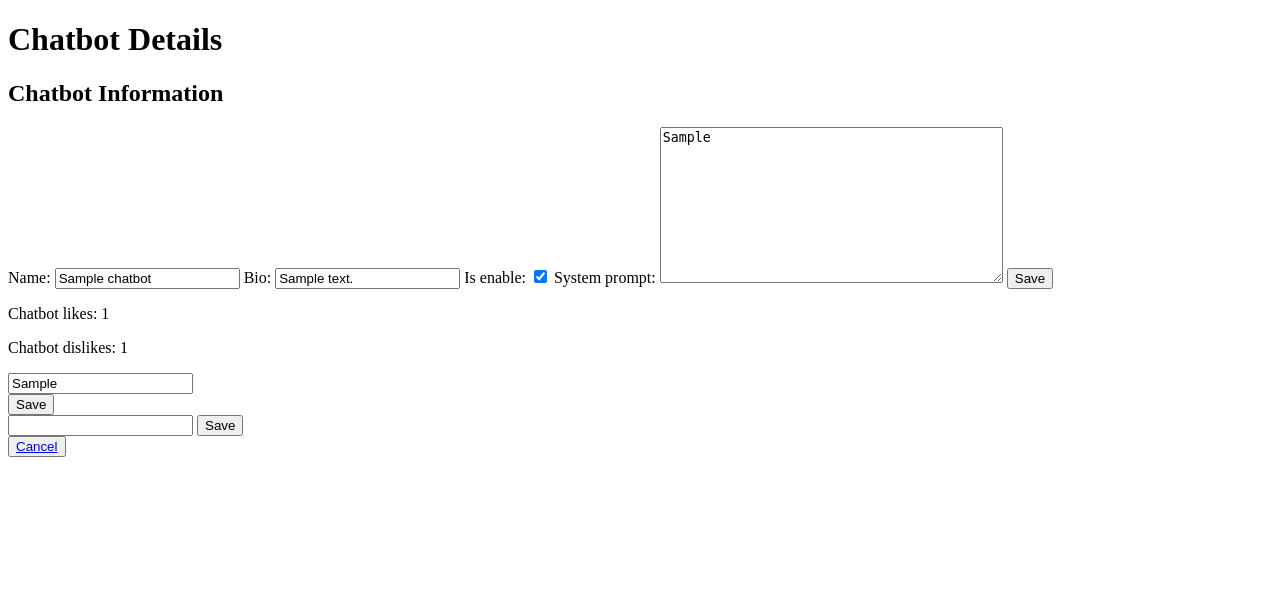
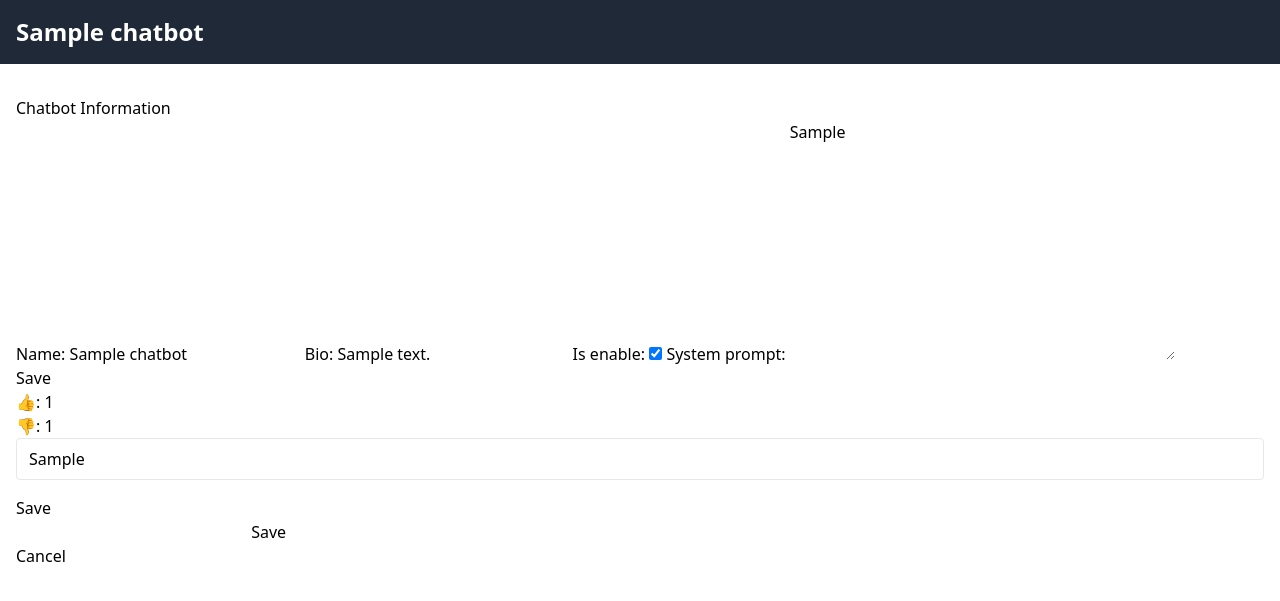
Before and after one commit to muhuchah/toit_chatbot, a Django app: page /chatbot/chatbot_detail/1/ in a window 1280 px wide. Shown: the top 601 px of the page. Run offline with Django 5.2, Linux system fonts and the light colour scheme; tables that the repository leaves empty hold one stand-in row (values such as "Sample post").

Commit message:
chatbot_detail.html updated

```diff
--- a/templates/chatbot/chatbot_detail.html
+++ b/templates/chatbot/chatbot_detail.html
@@ -2,27 +2,39 @@
 <html lang="en">
 <head>
     <meta charset="UTF-8">
-    <meta http-equiv="X-UA-Compatible" content="IE=edge">
     <meta name="viewport" content="width=device-width, initial-scale=1.0">
-    <title>Chatbot Details</title>
+    <title>Chatbot Detail</title>
+    <link href="https://cdn.jsdelivr.net/npm/tailwindcss@2.2.16/dist/tailwind.min.css" rel="stylesheet">
 </head>
 <body>
-    <h1>Chatbot Details</h1>
+    <header class="bg-gray-800 text-white p-4">
+        <div class="container mx-auto">
+            <h1 class="text-2xl font-semibold">{{chatbot.name}}</h1>
+        </div>
+    </header>
 
+    <div class="container mx-auto p-4 mt-4">
+        <div>
             <form method="post">
                 {% csrf_token %}
 
+                <div>
                     <h2>Chatbot Information</h2>
+                </div>
+                <div>
                     {{ chatbot_form.as_table }}
-
+                </div>
+                <div>
                     <button type="submit">Save</a></button>
+                </div>
             </form>
-
-    <p>Chatbot likes: {{ chatbot.likes }}</p>
-    <p>Chatbot dislikes: {{ chatbot.dislikes }}</p>
-
-
+            <div>
+                <p>👍: {{ chatbot.likes }}</p>
+                <p>👎: {{ chatbot.dislikes }}</p>
+            </div>
+        </div>
         {% if data_forms %}
+            <div>
                 <form method="post" action="{% url 'edit_chatbot_data' chatbot_id=chatbot.id %}">
                     {% csrf_token %}
 
@@ -34,17 +46,19 @@
                         <button type="submit">Save</button>
                     {% endfor %}
                     </form>
+            </div>
         {% endif %}
-
-
+        <div>
             <form method="post" action="{% url 'create_new_data' chatbot_id=chatbot.id %}"">
                 {% csrf_token %}
 
                 <input type="text" name="chatbot_data" id="chatbot_data">
                 <button type="submit">Save</button>
             </form>
-
+        </div>
+        <div>
             <button type="submit"><a href="{% url 'mychatbots_list' user_id=chatbot.owner.id%}">Cancel</a></button>
-
+        </div>
+    </div>
 </body>
 </html>
```
Lines whose indentation alone changed are shown as unchanged.
